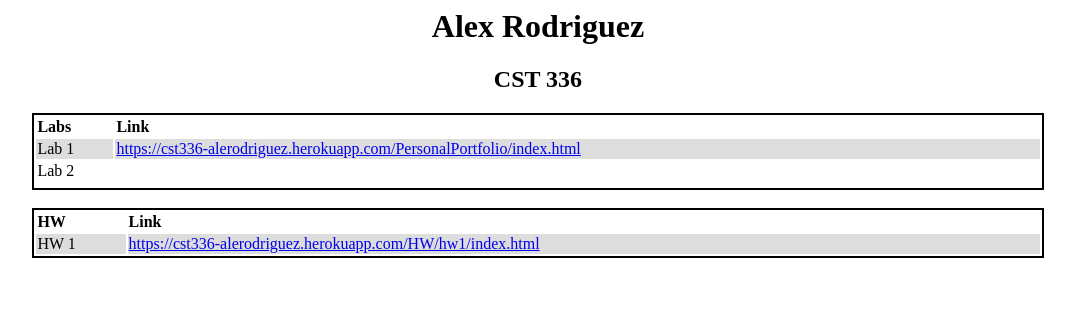
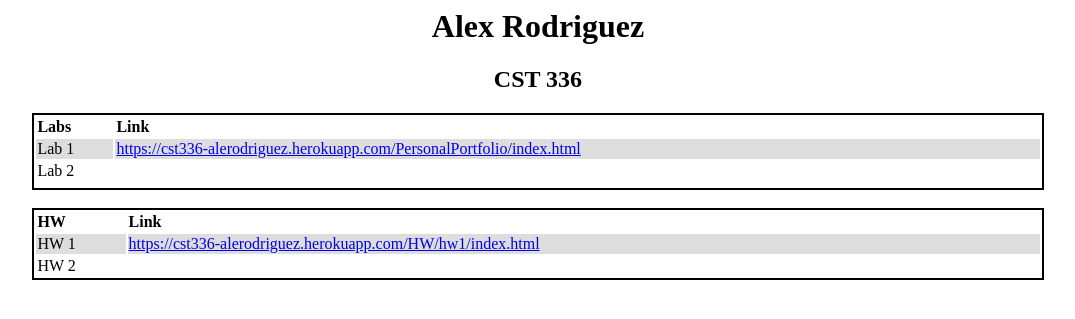
Before and after one commit to alerodriguezz/cst336, a PHP site: page / in a window 1280 px wide. Shown: the top 319 px of the page, without its empty margins (102-1177 px from the left). Run offline with PHP 8.4, Linux system fonts and the light colour scheme.

Commit message:
added hw2

```diff
--- a/index.php
+++ b/index.php
@@ -57,6 +57,10 @@
                 <td>HW 1</td>
                 <td> <a target="_blank" href="https://cst336-alerodriguez.herokuapp.com/HW/hw1/index.html">https://cst336-alerodriguez.herokuapp.com/HW/hw1/index.html</a></td>
             </tr>
+                <tr>
+                    <td>HW 2</td>
+                    <td><a target= "_blank" href="https://cst336-alerodriguez.herokuapp.com/HW/hw2/index.html"</td>
+                </tr>
         </table>
 
 
```
